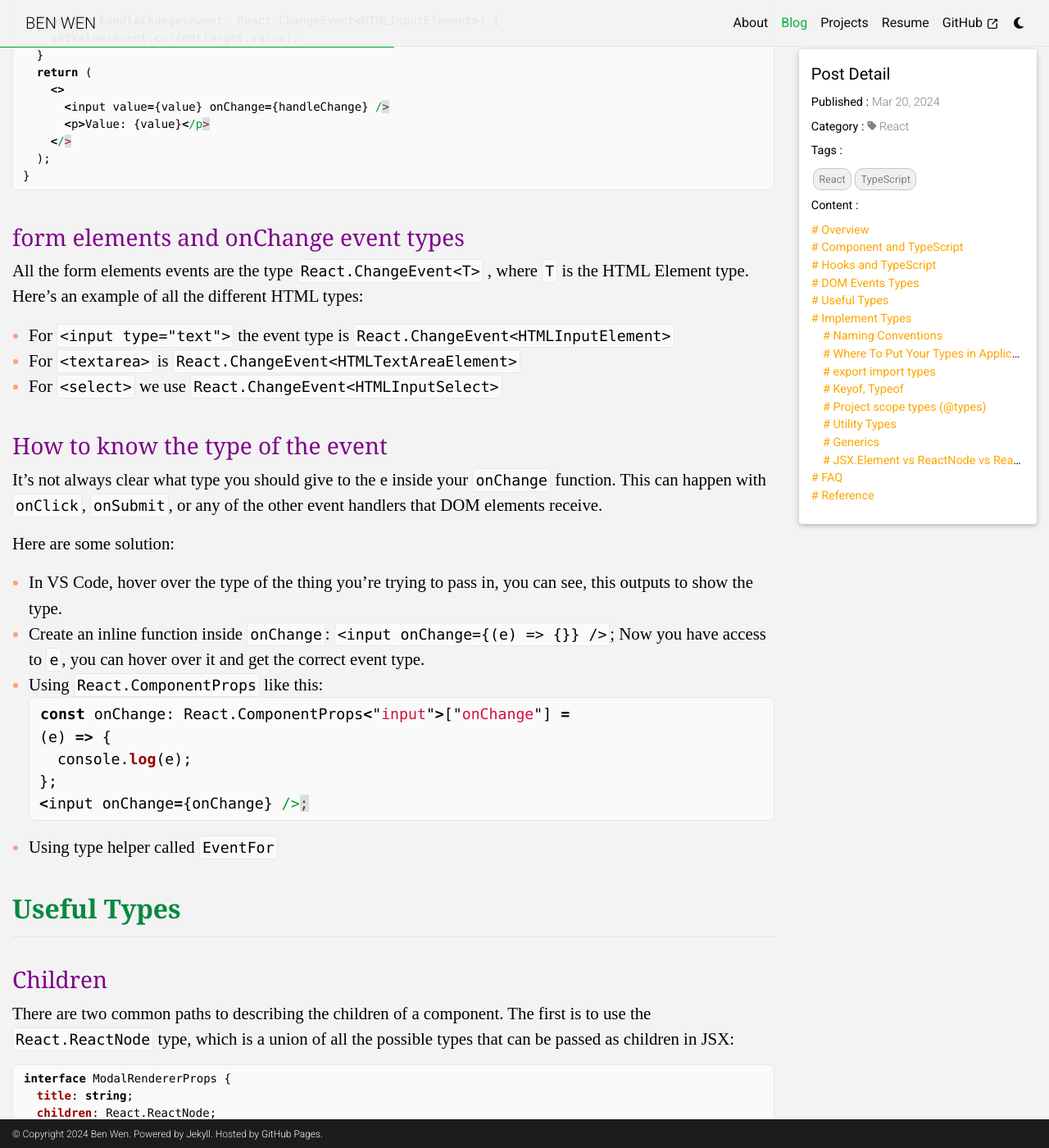
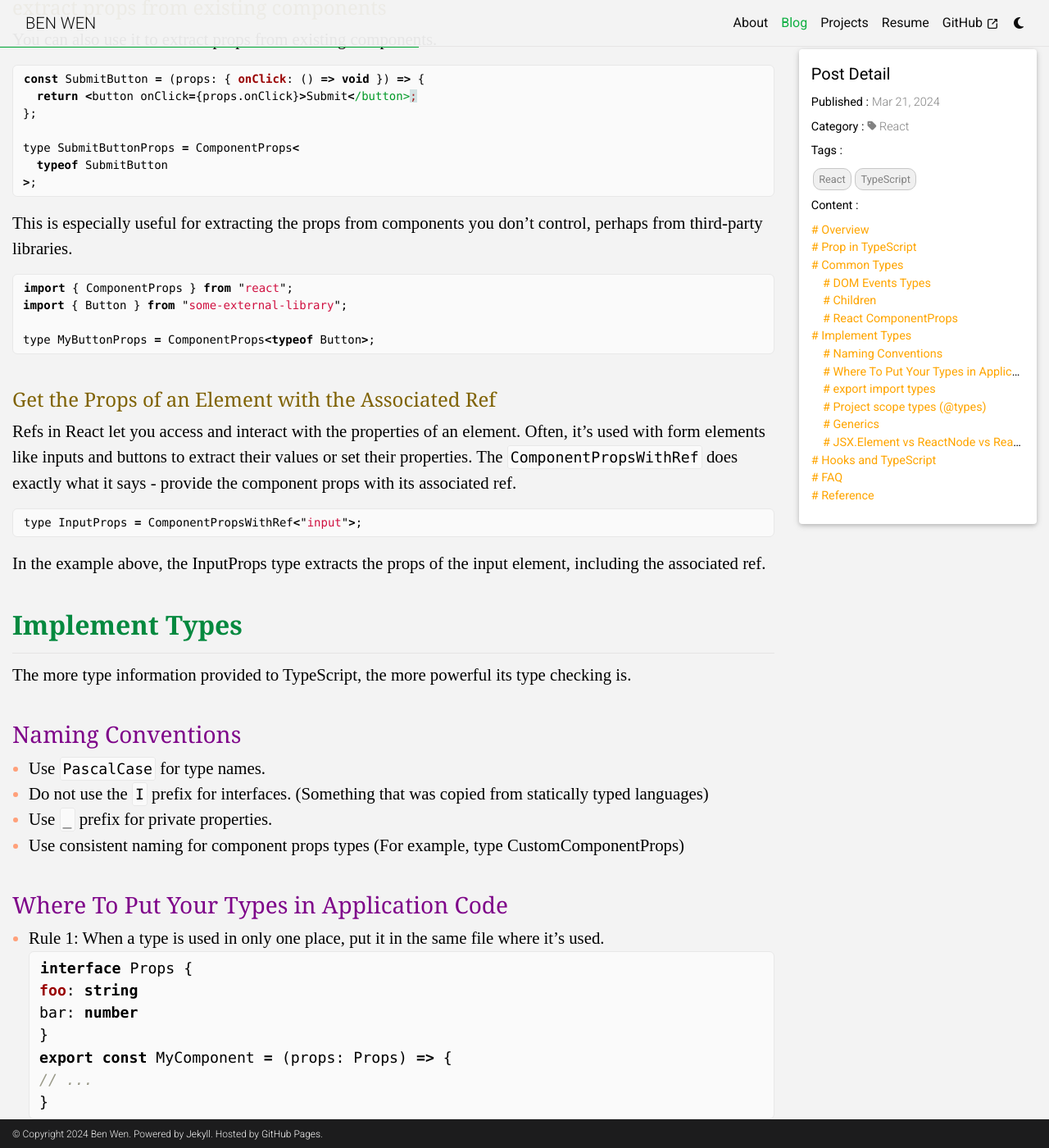
Before and after one commit to benwzj/benwzj.github.io, a Jekyll site: the page built from _posts/2024-03-21-ts-react.md, in a window 1280 px wide and 1400 px high, scrolled down 6059 px. Shown: the whole window at 82% size. Built offline with Jekyll 4.4.1, drawn with Linux system fonts in a browser that asks for light colours; comment, search, counter and statistics services are not loaded; some of the changed text lies outside the part shown.

Commit message:
update typescript

````diff
--- a/_posts/2024-03-21-ts-react.md
+++ b/_posts/2024-03-21-ts-react.md
@@ -1,25 +1,26 @@
 ---
 layout: post
 title: TypeScript in React
-date: 2024-03-20TypeScript
+date: 2024-03-21
 category: React
 tags: React TypeScript
 toc:
   - name: Overview
-  - name: Component and TypeScript
-  - name: Hooks and TypeScript
-  - name: DOM Events Types
-  - name: Useful Types
+  - name: Prop in TypeScript
+  - name: Common Types
+    subsections:
+      - name: DOM Events Types
+      - name: Children
+      - name: React ComponentProps
   - name: Implement Types
     subsections:
       - name: Naming Conventions
       - name: Where To Put Your Types in Application Code
       - name: export import types
-      - name: Keyof, Typeof
       - name: Project scope types (@types)
-      - name: Utility Types
       - name: Generics
       - name: JSX.Element vs ReactNode vs ReactElement
+  - name: Hooks and TypeScript
   - name: FAQ
   - name: Reference
 ---
@@ -34,15 +35,24 @@
 - The best way is **using framework** to build new project which support TypeScript. Otherwise you will have a big head.
 - When you are changing your project from JS to TS, it is recommend to use framework to start a new project. You don't need to care so many setup.
 - You will use `tsx` and `ts` files instead of `js` files.
+- Every file containing JSX must use the `.tsx` file extension. This is a TypeScript-specific extension that tells TypeScript that this file contains JSX.
 
-## Component and TypeScript
+## Prop in TypeScript
 
-> Every file containing JSX must use the `.tsx` file extension. This is a TypeScript-specific extension that tells TypeScript that this file contains JSX.
+Writing TypeScript with React is very similar to writing JavaScript with React. The key difference when working with a component is that you can provide types for your component’s props.
+These types can be used for correctness checking and providing inline documentation in editors.
 
-Writing TypeScript with React is very similar to writing JavaScript with React. The key difference when working with a component is that you can provide types for your component’s props. These types can be used for correctness checking and providing inline documentation in editors.
+### Inline Object Literals
 
-### Prop Type Example
-
+```js
+import { ReactNode } from "react";
+const Wrapper = (props: {
+  children?: ReactNode;
+}) => {
+  return <div>{props.children}</div>;
+};
+```
+Prop types can also be destructured, leading to a strange {}: {} syntax.
 ```js
 function MyButton({ title }: { title: string }) {
   return (
@@ -60,10 +70,11 @@
 }
 ```
 
+### Interfaces and Type aliases
 Inline syntax is the simplest way to provide types for a component, though once you start to have a few fields to describe it can become unwieldy. Instead, you can use an interface or type to describe the component’s props.
 
 ```js
-interface MyButtonProps {
+export interface MyButtonProps {
   /** The text to display inside the button */
   title: string;
   /** Whether the button can be interacted with */
@@ -85,6 +96,7 @@
   );
 }
 ```
+Type aliases or interfaces should always be exported along with the component - that way you can use them in other files if needed.
 
 ### Basic Prop Types
 
@@ -133,121 +145,13 @@
   setState: React.Dispatch<React.SetStateAction<number>>;
 };
 ```
+## Common Types in React
 
-## Hooks and TypeScript
-
-The type definitions from `@types/react` include types for the built-in Hooks, so you can use them in your components without any additional setup. They are built to take into account the code you write in your component, so you will get **inferred types** a lot of the time.
-
-### useState
-
-Usually, you can just use infer types:
-```js
-// Infer the type as "boolean"
-const [enabled, setEnabled] = useState(false);
-```
-But you still can do it explicitly, but not necessary:
-```ts
-const [enabled, setEnabled] = useState<boolean>(false);
-```
-
-For object type, usually implement like this:
-```ts
-// ...
-const [user, serUser] = useState<User | null> (null);
-// ...
-const name = user?.name;
-```
-
-### useRef
-
-```ts
-const ref = useRef<HTMLElement | null> (null);
-return <button ref={ref}>Click Me</button>
-```
-
-### useReducer
-
-Exampel:
-```ts
-import {useReducer} from 'react';
-
-interface State {
-   count: number
-};
-type CounterAction =
-  | { type: "reset" }
-  | { type: "setCount"; value: State["count"] };
-const initialState: State = { count: 0 };
-function stateReducer(state: State, action: CounterAction): State {
-  switch (action.type) {
-    case "reset":
-      return initialState;
-    case "setCount":
-      return { ...state, count: action.value };
-    default:
-      throw new Error("Unknown action");
-  }
-}
-
-export default function App() {
-  const [state, dispatch] = useReducer(stateReducer, initialState);
-  const addFive = () => dispatch({ type: "setCount", value: state.count + 5 });
-  const reset = () => dispatch({ type: "reset" });
-  return (
-    <div>
-      <h1>Welcome to my counter</h1>
-      <p>Count: {state.count}</p>
-      <button onClick={addFive}>Add 5</button>
-      <button onClick={reset}>Reset</button>
-    </div>
-  );
-}
-```
-We are using TypeScript in a few key places:
-
-- `interface State` describes the shape of the reducer’s state.
-- `type CounterAction` describes the different actions which can be dispatched to the reducer.
-- `const initialState: State` provides a type for the initial state, and also the type which is used by useReducer by default.
-- `stateReducer(state: State, action: CounterAction): State` sets the types for the reducer function’s arguments and return value.
-
-### useContext
-The useContext Hook is a technique for passing data down the component tree without having to pass props through components. It is used by creating a provider component and often by creating a Hook to consume the value in a child component.
-
-```ts
-import { createContext, useContext, useState } from 'react';
-
-type Theme = "light" | "dark" | "system";
-const ThemeContext = createContext<Theme|null>(null);
-const useGetTheme = () => useContext(ThemeContext);
-
-export default function MyApp() {
-  const [theme, setTheme] = useState<Theme>('light');
-  return (
-    <ThemeContext.Provider value={theme}>
-      <MyComponent />
-    </ThemeContext.Provider>
-  )
-}
-
-function MyComponent() {
-  const theme = useGetTheme();
-  if (!theme) { throw new Error("theme must be used within a Provider") }
-  return (
-    <div>
-      <p>Current theme: {theme}</p>
-    </div>
-  )
-}
-```
-
-### useMemo
-### useCallback
-
-## DOM Events Types
+### DOM Events Types
 
 When working with DOM events in React, the type of the event can often be inferred from the event handler. However, when you want to extract a function to be passed to an event handler, you will need to **explicitly** set the type of the event.
 
-### Basic example
+#### Basic example
 
 ```ts
 export default function Form() {
@@ -265,7 +169,7 @@
 }
 ```
 
-### form elements and onChange event types
+#### form elements and onChange event types
 
 All the form elements events are the type `React.ChangeEvent<T>` , where `T` is the HTML Element type. Here’s an example of all the different HTML types:
 
@@ -273,7 +177,7 @@
 - For `<textarea>` is `React.ChangeEvent<HTMLTextAreaElement>`
 - For `<select>` we use `React.ChangeEvent<HTMLInputSelect>`
 
-### How to know the type of the event
+#### How to know the type of the event
 
 It's not always clear what type you should give to the e inside your `onChange` function.
 This can happen with `onClick`, `onSubmit`, or any of the other event handlers that DOM elements receive.
@@ -290,8 +194,6 @@
 <input onChange={onChange} />;
 ```
 - Using type helper called `EventFor`
-
-## Useful Types
 
 ### Children
 
@@ -339,7 +242,33 @@
 };
 ```
 
-There are also `ComponentPropsWithRef`,  `ComponentPropsWithoutRef` available.
+#### extract props from existing components
+You can also use it to extract props from existing components.
+```js
+const SubmitButton = (props: { onClick: () => void }) => {
+  return <button onClick={props.onClick}>Submit</button>;
+};
+
+type SubmitButtonProps = ComponentProps<
+  typeof SubmitButton
+>;
+```
+This is especially useful for extracting the props from components you don't control, perhaps from third-party libraries.
+```js
+import { ComponentProps } from "react";
+import { Button } from "some-external-library";
+
+type MyButtonProps = ComponentProps<typeof Button>;
+```
+
+#### Get the Props of an Element with the Associated Ref
+Refs in React let you access and interact with the properties of an element. Often, it's used with form elements like inputs and buttons to extract their values or set their properties. The `ComponentPropsWithRef` does exactly what it says - provide the component props with its associated ref.
+
+```js
+type InputProps = ComponentPropsWithRef<"input">;
+```
+In the example above, the InputProps type extracts the props of the input element, including the associated ref.
+
 
 ## Implement Types
 The more type information provided to TypeScript, the more powerful its type checking is.
@@ -417,23 +346,6 @@
 ### Namespaces
 As your project size increases, so will the number of types. There is a good chance that there will be name collisions. Namespaces are the solution to this problem. A namespace will not only avoid multiple type declarations but also provide an organisational structure to your projects. Using namespaces effectively can make your codebase clean.
 
-### Keyof, Typeof
-
-In Typescript, it can use the `typeof` operator to get the exact type definition of a variable. `typeof` can be used to infer types.
-
-The `keyof` operator is introduced by typescript. It gives the properties of an object type in form of a union. For example:
-```ts
-type X = {a: number; b: boolean;};
-const x: X = {a: 1, b: false};
-// Y = 'a' | 'b'
-type Y = keyof X;
-const y: Y = 'a';
-/* Without explicitly specifying y as type Y TS will infer its type as string and will throw an error about indexing type X using string */
-console.log(x[y]);
-```
-
-You will often be using typeof and keyof operators in combination, typeof to get the type of an object and keyof to index it.
-
 ### @types
 
 `@types` is a special directory in typescript. It is [DefintelyTyped](https://github.com/DefinitelyTyped/DefinitelyTyped) which is maintained by TypeScript. DefinitelyTyped try to conclude all the types used in TypeScript, including build-in libraryies and third libraryies.
@@ -441,42 +353,6 @@
 You can find `@types` dictionary in React project `node_modules`. The declaration file (*.d.ts files, e.g. index.d.ts) are auto recognised by your project’s `tsconfig` as the root types files. The types defined in these files can be used as global types in your project.
 
 For example `@types/react/index.d.ts`, which difine type for React project.
-
-### Utility Types
-
-Typescript provides several utility types which help you transform your type definitions. Some of my commonly used utility types are:
-
-- Partial<Type> constructs type with all the properties of the type set to optional.
-```ts
-type X = {a: number;}
-// Y = Partial<X> = {a?: number;} or {a: number | undefined;}
-type Y = Partial<X>
-```
-
-- Required<Type> constructs type with all the properties of the type set to required.
-```ts
-type X = {a?: number;}
-// Y = Required<X> = {a: number;}
-type Y = Required<X>
-```
-
-- Record<Keys, Type> constructs an object type with property key of type Keys and property value of type Type.
-```ts
-// X = {[key: string]: number;}
-type X = Record<string, number>
-```
-
-- Omit<Type, Keys> constructs a type from type Type after removing key Keys (string literal or union of strings).
-```ts
-type X = {a: number; b: boolean; c: string;}
-// Y = {b: boolean; c: string;}
-type Y = Omit<X, 'a'>
-// Z = {c: string;}
-type Z = Omit<X, 'a' | 'b'>
-```
-There are many more Utility Types in typescript and these will help you avoid rewriting your type definitions for every individual or derivable type.
-
-You can also write custom utility types, like the Optional type provided in the `@types/index.d.ts` file. Optional type is used to make only selected properties optional in a type.
 
 ### Generics
 
@@ -598,28 +474,6 @@
 ```
 - Using ts-reset: `.json` (in fetch) and `JSON.parse` both return `unknown`.
 
-### Type Assertions
-
-Type assertion allows you to set the type of a value and tell the compiler not to infer it.
-
-You may do this to make thing simple:
-```ts
-type ButtonColor = 'red'| 'blue' | 'green';
-
-useEffect (()=>{
-  const previousButtonColor = localStorage.getItem('buttonColor') as ButtonColor;
-},[]);
-```
-
-### `Omit<>`
-
-```ts
-type User = {
-  name: string;
-  sessionId: number;
-}
-type Guest = Omit<User, `name`>; // then, Guest type just contain sessionId.
-```
 
 ### JSX.Element vs ReactNode vs ReactElement
 
@@ -681,6 +535,115 @@
 
 Due to historical reasons, `render` methods of class components return `ReactNode`, but function components return `ReactElement`.
 
+## Hooks and TypeScript
+
+The type definitions from `@types/react` include types for the built-in Hooks, so you can use them in your components without any additional setup. They are built to take into account the code you write in your component, so you will get **inferred types** a lot of the time.
+
+### useState
+
+Usually, you can just use infer types:
+```js
+// Infer the type as "boolean"
+const [enabled, setEnabled] = useState(false);
+```
+But you still can do it explicitly, but not necessary:
+```ts
+const [enabled, setEnabled] = useState<boolean>(false);
+```
+
+For object type, usually implement like this:
+```ts
+// ...
+const [user, serUser] = useState<User | null> (null);
+// ...
+const name = user?.name;
+```
+
+### useRef
+
+```ts
+const ref = useRef<HTMLElement | null> (null);
+return <button ref={ref}>Click Me</button>
+```
+
+### useReducer
+
+Exampel:
+```ts
+import {useReducer} from 'react';
+
+interface State {
+   count: number
+};
+type CounterAction =
+  | { type: "reset" }
+  | { type: "setCount"; value: State["count"] };
+const initialState: State = { count: 0 };
+function stateReducer(state: State, action: CounterAction): State {
+  switch (action.type) {
+    case "reset":
+      return initialState;
+    case "setCount":
+      return { ...state, count: action.value };
+    default:
+      throw new Error("Unknown action");
+  }
+}
+
+export default function App() {
+  const [state, dispatch] = useReducer(stateReducer, initialState);
+  const addFive = () => dispatch({ type: "setCount", value: state.count + 5 });
+  const reset = () => dispatch({ type: "reset" });
+  return (
+    <div>
+      <h1>Welcome to my counter</h1>
+      <p>Count: {state.count}</p>
+      <button onClick={addFive}>Add 5</button>
+      <button onClick={reset}>Reset</button>
+    </div>
+  );
+}
+```
+We are using TypeScript in a few key places:
+
+- `interface State` describes the shape of the reducer’s state.
+- `type CounterAction` describes the different actions which can be dispatched to the reducer.
+- `const initialState: State` provides a type for the initial state, and also the type which is used by useReducer by default.
+- `stateReducer(state: State, action: CounterAction): State` sets the types for the reducer function’s arguments and return value.
+
+### useContext
+The useContext Hook is a technique for passing data down the component tree without having to pass props through components. It is used by creating a provider component and often by creating a Hook to consume the value in a child component.
+
+```ts
+import { createContext, useContext, useState } from 'react';
+
+type Theme = "light" | "dark" | "system";
+const ThemeContext = createContext<Theme|null>(null);
+const useGetTheme = () => useContext(ThemeContext);
+
+export default function MyApp() {
+  const [theme, setTheme] = useState<Theme>('light');
+  return (
+    <ThemeContext.Provider value={theme}>
+      <MyComponent />
+    </ThemeContext.Provider>
+  )
+}
+
+function MyComponent() {
+  const theme = useGetTheme();
+  if (!theme) { throw new Error("theme must be used within a Provider") }
+  return (
+    <div>
+      <p>Current theme: {theme}</p>
+    </div>
+  )
+}
+```
+
+### useMemo
+### useCallback
+
 ## FAQ
 - When visiting third party API, it return a BIG object. How to name that big object type?
 
````
Also changed, not shown: other parts of _posts/2024-03-21-ts-react.md (+2 -1 lines), _posts/2023-03-04-ts.md (+96 -1 lines).
